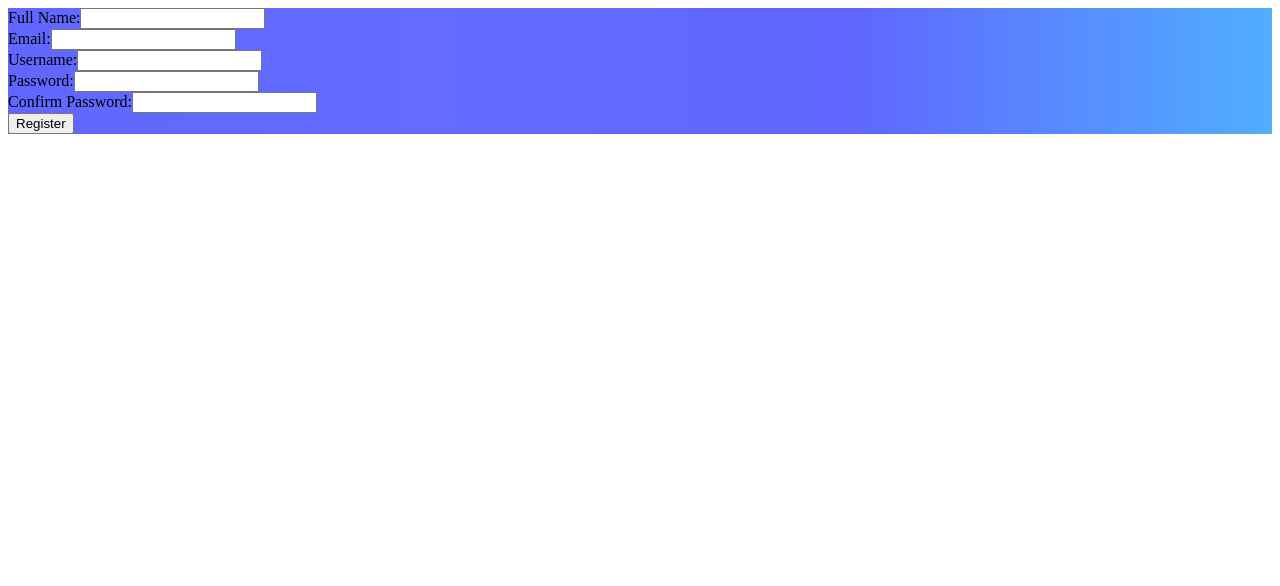
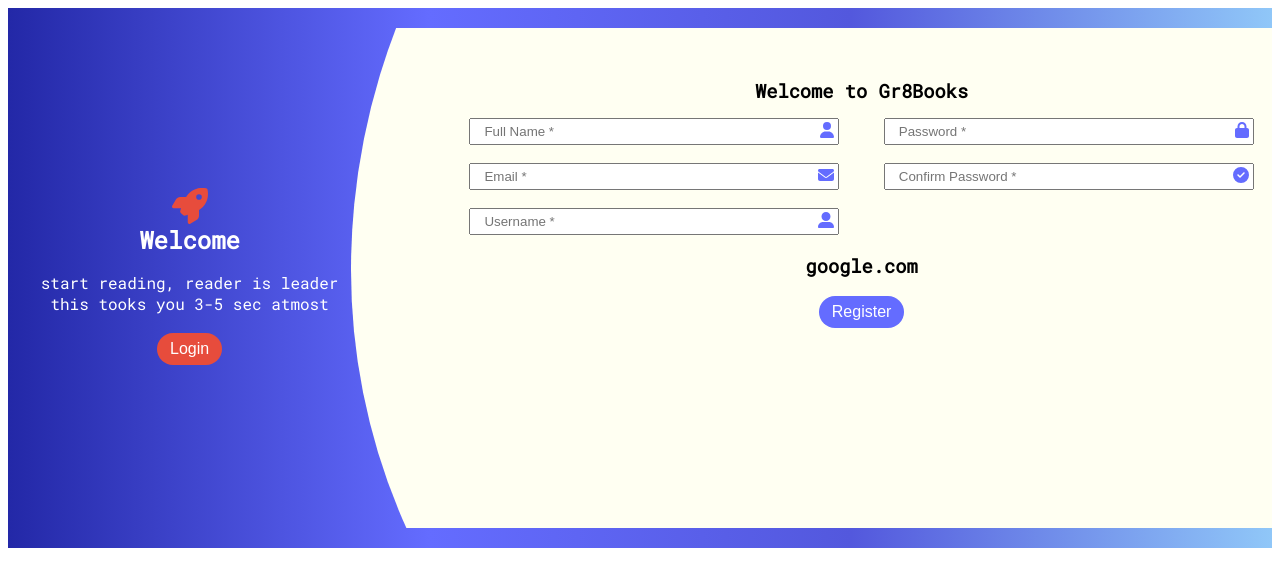
Before and after one commit to lalisabl/BookStore, a React (Create React App) app in the folder frontEnd/: page / in a window 1280 px wide. Shown: the top 586 px of the page. Built offline with nearby package versions, Linux system fonts and the light colour scheme.

Commit message:
udpate css of registaration-login page

```diff
--- a/frontEnd/package.json
+++ b/frontEnd/package.json
@@ -3,6 +3,8 @@
   "version": "0.1.0",
   "private": true,
   "dependencies": {
+    "@fortawesome/free-solid-svg-icons": "^6.5.1",
+    "@fortawesome/react-fontawesome": "^0.2.0",
     "@testing-library/jest-dom": "^5.17.0",
     "@testing-library/react": "^13.4.0",
     "@testing-library/user-event": "^13.5.0",
--- a/frontEnd/src/App.css
+++ b/frontEnd/src/App.css
@@ -2,6 +2,40 @@
 
 :root {
   --primary-color: #646cff;
+  --primary-color-lighter:#5066ff;
   --secondary-color: #2ecc71;
   --accent-color: #e74c3c;
 }
+
+.btn {
+  cursor: pointer;
+  margin: 3px;
+  user-select: none;
+  display: inline-block;
+  font-weight: 400;
+  text-align: center;
+  white-space: nowrap;
+  vertical-align: middle;
+  user-select: none;
+  border: 1px solid transparent;
+  padding: 0.375rem 0.75rem;
+  font-size: 1rem;
+  border-radius: 5rem;
+  transition: color 0.15s ease-in-out, background-color 0.15s ease-in-out,
+    border-color 0.15s ease-in-out, box-shadow 0.15s ease-in-out;
+}
+
+.btn-primary{
+  color: white;
+  background-color: var(--primary-color);
+}
+.btn-primary:hover {
+background-color: var(--primary-color-lighter);}
+.btn-primary-white {
+  color: white;
+  background-color:#e74c3c;
+}
+.btn-primary-white:hover{
+
+  background-color:#e95645;
+}
--- a/frontEnd/src/assets/style/login-registration.css
+++ b/frontEnd/src/assets/style/login-registration.css
@@ -1,9 +1,87 @@
+@import url("https://fonts.googleapis.com/css2?family=Nanum+Gothic:wght@400;700;800&family=Roboto+Mono:ital,wght@0,100;0,200;0,300;0,400;1,100;1,200;1,300&display=swap");
 .registration-container {
   background-image: linear-gradient(
     to right,
-    #6066ff,
+    #2328a7,
     var(--primary-color),
-    #6066ff,
-    #50aeff
+    #5358dd,
+    #90c7f8
   );
+  padding: 20px;
+  display: flex;
+  justify-content: space-between;
+  min-height: 500px;
+  max-height: 80vh;
+  padding-right: 0;
 }
+.form-bg {
+  width: 80%;
+  min-width: 70%;
+  position: relative;
+  padding: 50px;
+  overflow: hidden;
+  padding-right: 0;
+}
+.welcome-banner {
+  text-align: center;
+  color: white;
+  font-family: "Roboto Mono", monospace;
+  font-weight: 400;
+  padding: 10px;
+  margin: auto;
+}
+.welcome-banner .icon {
+  font-size: 36px;
+  color: var(--accent-color);
+  margin: 0;
+}
+.welcome-banner h3 {
+  margin: 0;
+  font-weight: 600;
+  font-size: 24px;
+}
+.form-container {
+  position: absolute;
+  background-color: #fffff2;
+  top: -86%;
+  left: 0;
+  width: 100%;
+  height: 1300px;
+  border-radius: 760px 0 0 710px;
+}
+
+.form-content {
+  position: absolute;
+  width: 100%;
+  margin: auto;
+}
+.form-content form {
+  margin: auto;
+  max-width: 90%;
+}
+.form-content form > div {
+  display: flex;
+  flex-wrap: wrap;
+  justify-content: space-around;
+}
+.form-content h3 {
+  margin: auto;
+  align-self: center;
+  justify-self: center;
+  text-align: center;
+  margin-bottom: 15px;
+  font-family: "Roboto Mono", monospace;
+}
+.input-wrapper {
+  position: relative;
+}
+.input-wrapper input {
+  padding: 4px 13px;
+  width: 340px;
+}
+.input-wrapper .icon {
+  position: absolute;
+  top: 4px;
+  color: var(--primary-color);
+  right: 5px;
+}
--- a/frontEnd/src/components/login-registration.jsx
+++ b/frontEnd/src/components/login-registration.jsx
@@ -1,15 +1,31 @@
 import { useState } from "react";
-
+import { FontAwesomeIcon } from "@fortawesome/react-fontawesome";
+import {
+  faUser,
+  faEnvelope,
+  faUserAlt,
+  faLock,
+  faCheckCircle,
+  faRocket,
+} from "@fortawesome/free-solid-svg-icons";
 export function Login() {
   return <div></div>;
 }
 
+function placeholder() {
+  return (
+    <>
+      <div>hello h </div>
+    </>
+  );
+}
 export function Register() {
   const [formData, setFormData] = useState({
     fullName: "",
     email: "",
     username: "",
     password: "",
+    confirmPassword: "", // Make sure to include confirmPassword in formData
   });
 
   const handleChange = (e) => {
@@ -46,71 +62,100 @@
       email: "",
       username: "",
       password: "",
+      confirmPassword: "",
     });
   };
 
   return (
     <div className="registration-container">
-      <Login />
-      <div className="form-container">
+      <div className="welcome-banner">
+        <FontAwesomeIcon icon={faRocket} className="icon" />
+        <h3>Welcome </h3>
+        <p>start reading, reader is leader this tooks you 3-5 sec atmost</p>
+        <button className="btn btn-primary-white" type="submit">
+          Login
+        </button>
+      </div>
+      <div className="form-bg">
+        <div className="form-container"></div>
+        <div className="form-content">
+          <h3>Welcome to Gr8Books</h3>
           <form onSubmit={handleSubmit}>
-          <label>
-            Full Name:
+            <div>
+              <div>
+                <div className="input-wrapper">
+                  <FontAwesomeIcon icon={faUser} className="icon" />
                   <input
                     type="text"
                     name="fullName"
                     value={formData.fullName}
                     onChange={handleChange}
+                    placeholder="Full Name *"
                     required
                   />
-          </label>
+                </div>
                 <br />
-          <label>
-            Email:
+                <div className="input-wrapper">
+                  <FontAwesomeIcon icon={faEnvelope} className="icon" />
                   <input
                     type="email"
                     name="email"
                     value={formData.email}
                     onChange={handleChange}
+                    placeholder="Email *"
                     required
                   />
-          </label>
+                </div>
                 <br />
-          <label>
-            Username:
+                <div className="input-wrapper">
+                  <FontAwesomeIcon icon={faUserAlt} className="icon" />
                   <input
                     type="text"
                     name="username"
                     value={formData.username}
                     onChange={handleChange}
+                    placeholder="Username *"
                     required
                   />
-          </label>
+                </div>
                 <br />
-          <label>
-            Password:
+              </div>
+              <div>
+                <div className="input-wrapper">
+                  <FontAwesomeIcon icon={faLock} className="icon" />
                   <input
                     type="password"
                     name="password"
                     value={formData.password}
                     onChange={handleChange}
+                    placeholder="Password *"
                     required
                   />
-          </label>
+                </div>
                 <br />
-          <label>
-            Confirm Password:
+                <div className="input-wrapper">
+                  <FontAwesomeIcon icon={faCheckCircle} className="icon" />
                   <input
                     type="password"
                     name="confirmPassword"
                     value={formData.confirmPassword}
                     onChange={handleChange}
+                    placeholder="Confirm Password *"
                     required
                   />
-          </label>
-          <br />
-          <button type="submit">Register</button>
+                </div>
+              </div>
+            </div>
+            <div>
+              <h3>google.com</h3>
+            </div>
+            <div>
+              <button className="btn btn-primary" type="submit">
+                Register
+              </button>
+            </div>
           </form>
+        </div>
       </div>
     </div>
   );
```
Also changed, not shown: 1 other file (tests, documents, lock files or other folders). Lines whose indentation alone changed are shown as unchanged.
